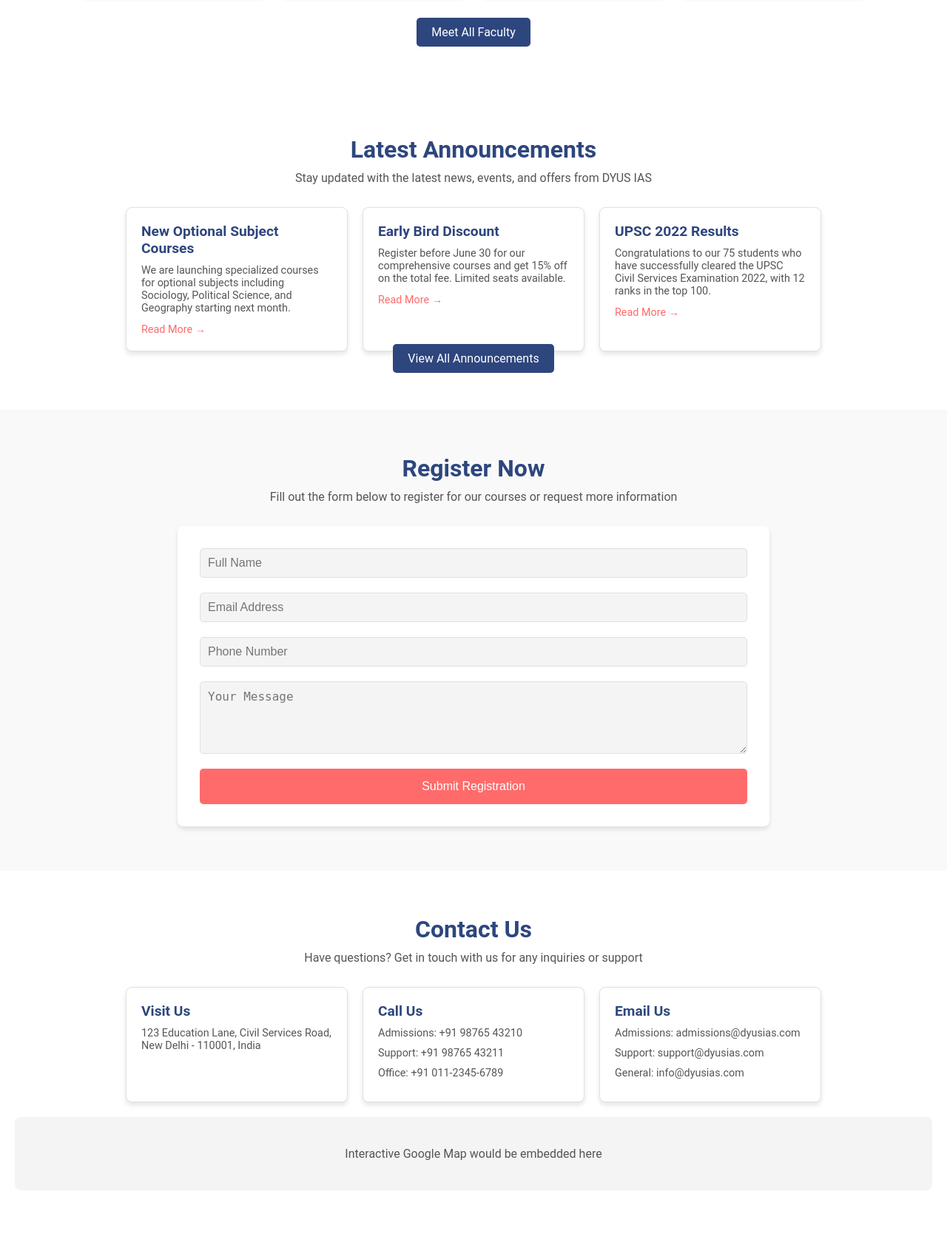
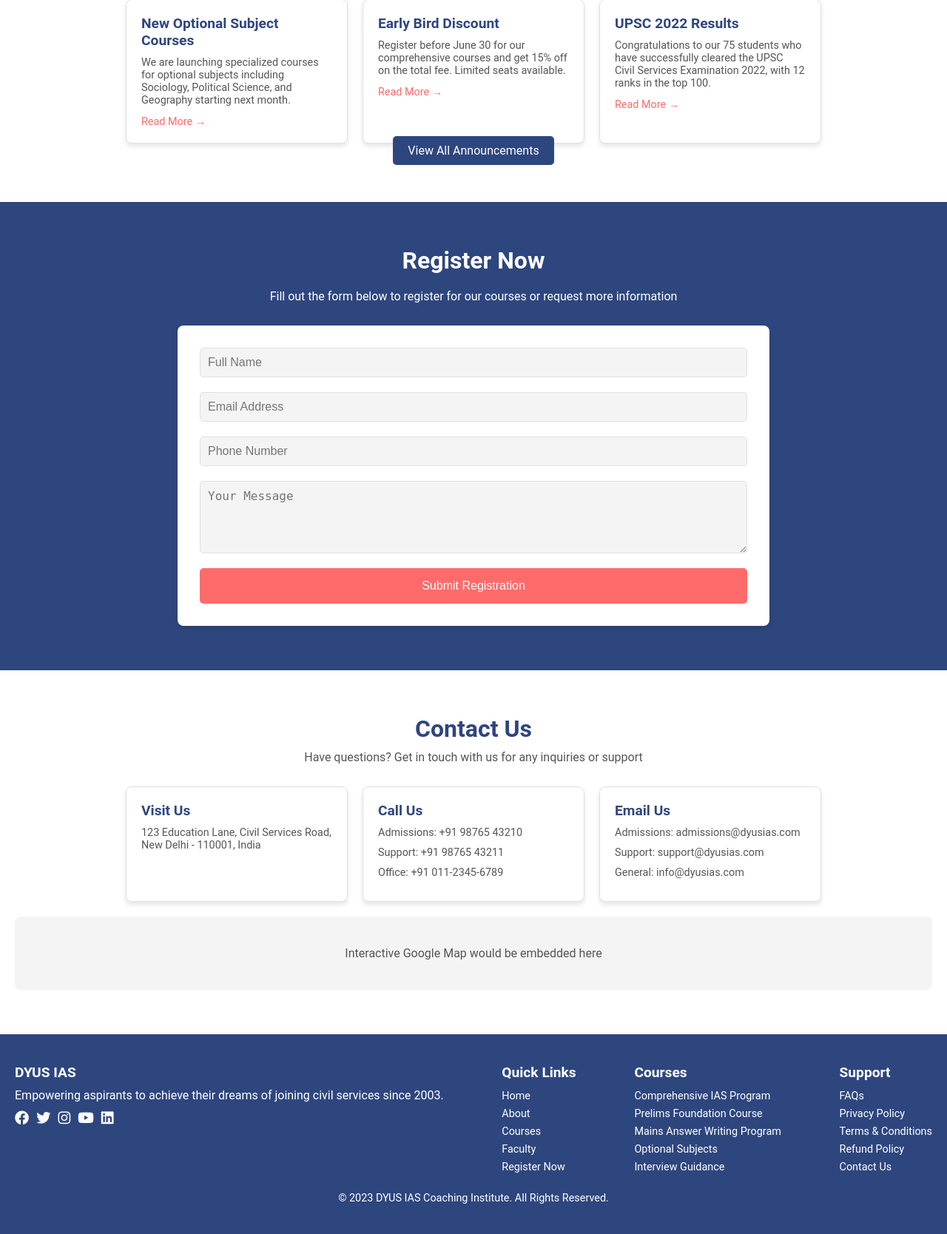
Before and after one commit to ShivamMishraa25/dyusIAS, a PHP site: page / in a window 1280 px wide. Shown: the part 3345-5013 px from the top of the page at 74% size. Run offline with PHP 8.4, Linux system fonts and the light colour scheme.

Commit message:
added og and favicon

```diff
--- a/css/style.css
+++ b/css/style.css
@@ -33,6 +33,12 @@ nav {
     z-index: 1000;
     position: sticky;
     top: 0;
+}
+
+nav a img {
+    height: 2.2rem;
+    position: absolute;
+    top: 8px;
 }
 
 .logo {
@@ -98,6 +104,10 @@ nav {
     z-index: 2;
     max-width: 800px;
     padding: 20px;
+}
+
+.hero-content img {
+    height: 4em;
 }
 
 .hero h1 {
@@ -276,7 +286,6 @@ nav {
 .courses-section {
     padding: 40px 20px;
     background-color: #f9f9f9;
-    overflow-y: auto;
     max-height: 600px;
 }
 
@@ -616,6 +625,7 @@ nav {
     padding: 60px 20px;
     background-color: #f9f9f9;
     text-align: center;
+    background-color: #2e467e;
 }
 
 .register-form {
@@ -650,7 +660,7 @@ nav {
     outline: none;
 }
 
-.register-btn {
+.submit-register {
     flex: 1 1 100%;
     background-color: #ff6b6b;
     color: #fff;
@@ -662,7 +672,7 @@ nav {
     transition: background-color 0.3s ease;
 }
 
-.register-btn:hover {
+.submit-register:hover {
     background-color: #e05555;
 }
 
@@ -684,3 +694,16 @@ nav {
 .register-form a:hover {
     text-decoration: underline;
 }
+
+.register-title {
+    font-size: 2rem;
+    color: white;
+    text-align: center;
+    margin-bottom: 20px;
+}
+
+.register-description {
+    font-size: 1rem;
+    color: white;
+    margin-bottom: 30px;
+}
--- a/index.php
+++ b/index.php
@@ -3,15 +3,26 @@
 <head>
     <meta charset="UTF-8">
     <meta name="viewport" content="width=device-width, initial-scale=1.0">
+    <!-- meta tags for SEO -->
+    <meta name="title" content="DYUS IAS Coaching Institute">
+    <meta name="description" content="Website for DYUS IAS Coaching Intitute, Kannauj, Uttar Pradesh, India">
+    <meta name="author" content="Shivam Mishra">
+    <meta name="keywords" content="DYUS IAS, IAS, PCS, UPSC, Civil Services, Prelims, UPSC Coaching, tution, Drishti, Sanskriti, Kannauj, Kannoj, dyus ias coaching classes">
+    <meta property="og:image" itemprop="image" content="img/og.png">
+    <meta property="og:type" content="website" />
+    <meta property="og:image:type" content="image/png">
+    <meta property="og:image:width" content="1200">
+    <meta property="og:image:height" content="630">
+    <!--favicon can be used for SEO-->
+    <link rel="icon" href="favicon.ico" type="image/x-icon">
     <link rel="stylesheet" href="css/style.css">
     <link rel="stylesheet" href="https://cdnjs.cloudflare.com/ajax/libs/font-awesome/6.0.0/css/all.min.css">
-    <script defer src="js/lang.js"></script>
     <title>DYUS IAS</title>
 </head>
 <body>
 <!-- NAVIGATION -->
     <nav>
-        <a href="/" class="logo"><img src="img/logo.png" alt="DYUS IAS"></a>
+        <a href="/" class="logo"><img src="img/dyusName.png" alt="DYUS IAS"></a>
         <ul class="nav-links">
             <li><a href="#" id="nav-home">Home</a></li>
             <li><a href="#" id="nav-about">About</a></li>
@@ -40,7 +51,7 @@
                 </div>
             </div>
             <figure class="hero-img">
-                <img src="img/hero.avif" alt="hero img">
+                <img src="img/logo.png" alt="hero img">
             </figure>
         </div>
     </header>
@@ -225,14 +236,14 @@
         </section>
 
         <section id="register" class="register-section">
-            <h2 class="section-title">Register Now</h2>
-            <p class="section-description">Fill out the form below to register for our courses or request more information</p>
+            <h2 class="register-title">Register Now</h2>
+            <p class="register-description">Fill out the form below to register for our courses or request more information</p>
             <form class="register-form">
                 <input type="text" placeholder="Full Name" required>
                 <input type="email" placeholder="Email Address" required>
                 <input type="tel" placeholder="Phone Number" required>
                 <textarea placeholder="Your Message" rows="4"></textarea>
-                <button type="submit" class="register-btn">Submit Registration</button>
+                <button type="submit" class="submit-register">Submit Registration</button>
             </form>
         </section>
 
@@ -311,6 +322,6 @@
         </div>
     </footer>
 
-
+    <script defer src="js/lang.js"></script>
 </body>
 </html>
```
Also changed, not shown: favicon.ico (added), img/IMG_20250326_003426-removebg-preview (1).png (added), img/dyusName.png (added), img/logo.jpeg, img/logo.png (added), img/og.png (added).
